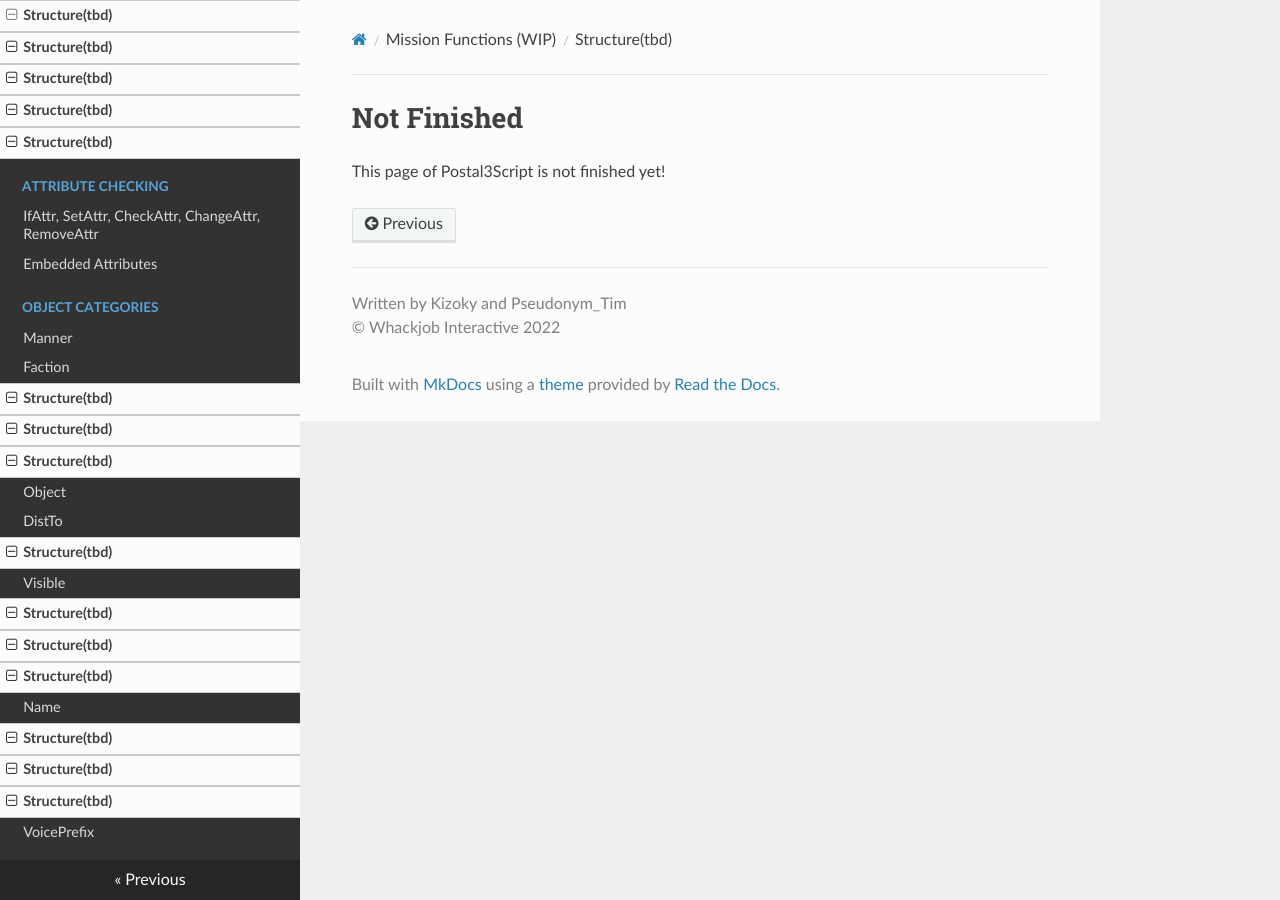
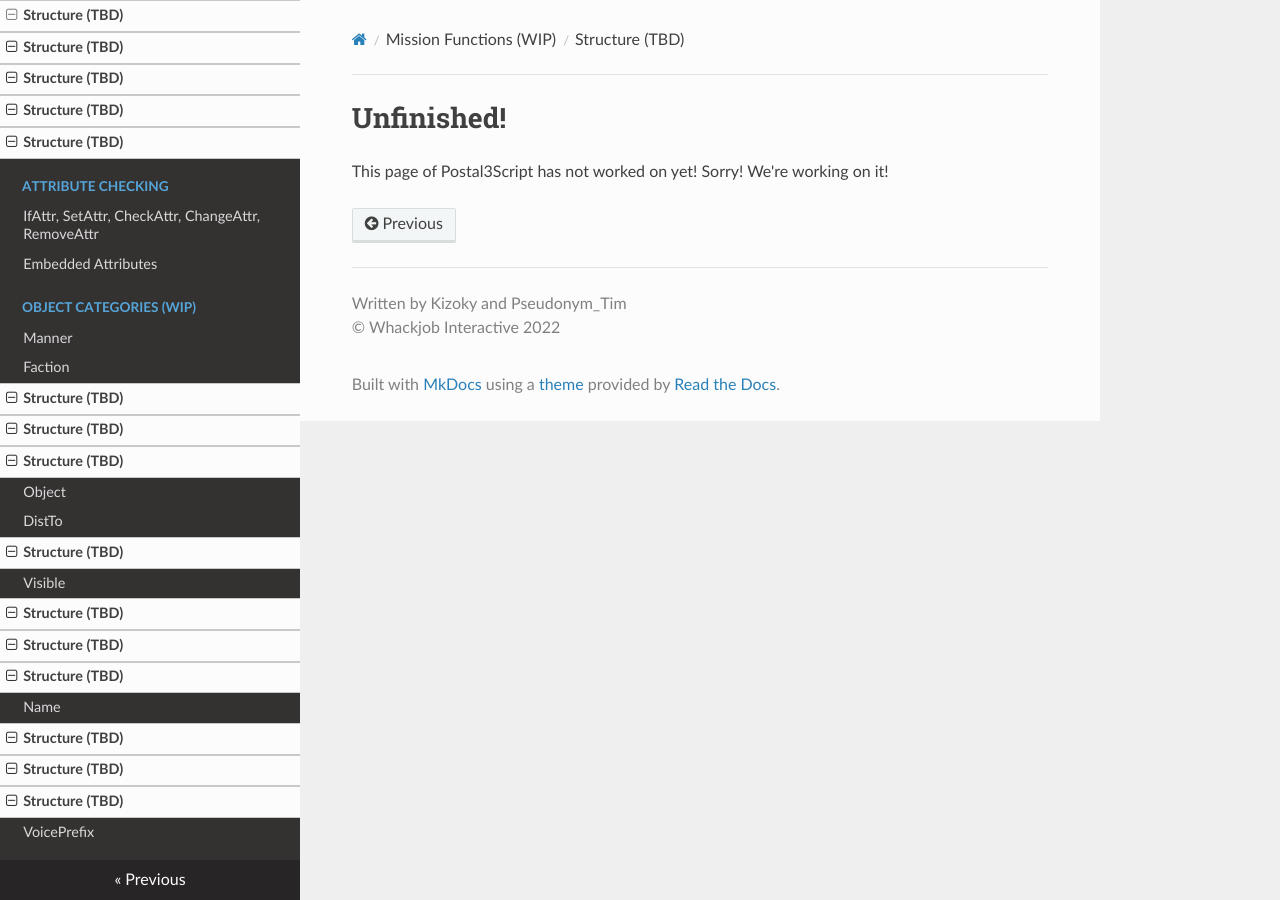
Before and after one commit to WhackJobInt/postal3scriptdocs, an MkDocs documentation site: the page built from docs/TBD.md, in a window 1280 px wide. Built offline with MkDocs 1.6.1, drawn with Linux system fonts in a browser that asks for light colours; nearby versions of some CDN libraries; some of the changed lines change nothing that is shown.

Commit message:
Update WIP/TBD stuff

```diff
--- a/docs/TBD.md
+++ b/docs/TBD.md
@@ -1,2 +1,2 @@
-# Not Finished
-<p>This page of Postal3Script is not finished yet!
+# Unfinished!
+<p>This page of Postal3Script has not worked on yet! Sorry! We're working on it!
--- a/mkdocs.yml
+++ b/mkdocs.yml
@@ -4,73 +4,73 @@ site_description: Postal3Script
 copyright: Written by Kizoky and Pseudonym_Tim <br>© Whackjob Interactive 2022<br>ㅤ
 site_url: https://kizoky.github.io/postal3script
 nav:
-    - 'Postal3Script':
+    - 'Postal3Script (WIP)':
         - 'What is Postal3Script?': 'index.md'
-        - 'Structure(tbd)': 'TBD.md'
-        - 'States(tbd)': 'TBD.md'
-        - 'Patterns(tbd)': 'TBD.md'
-        - 'Blocks(tbd)': 'TBD.md'
-        - 'Events(tbd)': 'TBD.md'
+        - 'Structure (TBD)': 'TBD.md'
+        - 'States (TBD)': 'TBD.md'
+        - 'Patterns (TBD)': 'TBD.md'
+        - 'Blocks (TBD)': 'TBD.md'
+        - 'Events (TBD)': 'TBD.md'
     - 'Attribute Checking':
         - 'IfAttr, SetAttr, CheckAttr, ChangeAttr, RemoveAttr': 'attributes.md'
         - 'Embedded Attributes': 'embedattributes.md'
-    - 'Object Categories':
+    - 'Object Categories (WIP)':
         - 'Manner': 'manner.md'
         - 'Faction': 'faction.md'
-        - 'ItemType(tbd)': 'TBD.md'
-        - 'String(tbd)': 'TBD.md'
-        - 'Timer(tbd)': 'TBD.md'
+        - 'ItemType (TBD)': 'TBD.md'
+        - 'String (TBD)': 'TBD.md'
+        - 'Timer (TBD)': 'TBD.md'
         - 'Object': 'object.md'
         - 'DistTo': 'distto.md'
-        - 'AngleTo(tbd)': 'TBD.md'
+        - 'AngleTo (TBD)': 'TBD.md'
         - 'Visible': 'visible.md'
-        - 'HasWeapon(tbd)': 'TBD.md'
-        - 'RelationTo(tbd)': 'TBD.md'
-        - 'Relation(tbd)': 'TBD.md'
+        - 'HasWeapon (TBD)': 'TBD.md'
+        - 'RelationTo (TBD)': 'TBD.md'
+        - 'Relation (TBD)': 'TBD.md'
         - 'Name': 'name.md'
-        - 'Ammo(tbd)': 'TBD.md'
-        - 'Ignore(tbd)': 'TBD.md'
-        - 'Karma(tbd)': 'TBD.md'
+        - 'Ammo (TBD)': 'TBD.md'
+        - 'Ignore (TBD)': 'TBD.md'
+        - 'Karma (TBD)': 'TBD.md'
         - 'VoicePrefix': 'voiceprefix.md'
     - 'Functions (WIP)':
-        - 'Effect': 'TBD.md'
+        - 'Effect (TBD)': 'TBD.md'
         - 'Say': 'say.md'
-        - 'FireEvent, FireEventEX, FireUser, FireInput, AreaEvent, EntFireUser, EntFireInput': 'TBD.md'
-        - 'State, Pattern, ExecutePattern': 'TBD.md'
-        - 'SetSquad, SetSquadRelation, RemoveSquadRelation, RallySquad, DesertSquad': 'TBD.md'
-        - 'SetHintGroup, SetAreaGroup, SetLeanGroup, AvoidProhibitedArea': 'TBD.md'
-        - 'TargetEnemy, TargetPlayer, TargetCaller, TargetItem, TargetAnchor, TargetVehicle, TargetHostage, TargetCrosshair, TargetEntByName, ResetTarget, IgnoreTarget, SetTarget': 'TBD.md'
-        - 'TargetToMem, TargetFromMem, CallerToMem, ClearMem, SendTarget2Caller': 'TBD.md'
-        - 'SetActPack': 'TBD.md'
-        - 'FreeMovement, FreeMovementParams, MoveToLean, MoveToTarget, MoveToTargetLKP, MoveToNode': 'TBD.md'
-        - 'Wait, WaitForEnd, Repeat': 'TBD.md'
-        - 'Gesture, ResetGesture, ResetSequence': 'TBD.md'
-        - 'Turn, TurnSpeed': 'TBD.md'
-        - 'Aim, Senses, Snatch, Unsnatch, Crouch, Face, Lean, Follow, LookAt, HolsterWeapon, Anchor, Busy, Fear, Hate, CatDervish, PlayerFriendly, LookOut': 'TBD.md'
-        - 'Headblob': 'TBD.md'
-        - 'StateMatrix': 'TBD.md'
-        - 'CallState, CallPattern': 'TBD.md'
-        - 'EmitSound': 'TBD.md'
-        - 'Item, SpawnItem': 'TBD.md'
-        - 'Weapon, Reload, ThrowGrenade': 'TBD.md'
-        - 'Relationship': 'TBD.md'
-        - 'EnterVehicle': 'TBD.md'
-        - 'Hit': 'TBD.md'
-        - 'Arm': 'TBD.md'
-        - 'AssistTarget, AssistEnemy, ArrestTarget, BusyTarget, CheckTarget, CheckLOS': 'TBD.md'
-        - 'NPC': 'TBD.md'
-        - 'Push': 'TBD.md'
-        - 'StunOut': 'TBD.md'
-        - 'EnableGibs': 'TBD.md'
-        - 'StoreActivityPattern, ExecuteActivityPattern, ClearActivityPattern': 'TBD.md'
-        - 'TravelByPathTrack': 'TBD.md'
-        - 'AddFluid': 'TBD.md'
+        - 'FireEvent, FireEventEX, FireUser, FireInput, AreaEvent, EntFireUser, EntFireInput (TBD)': 'TBD.md'
+        - 'State, Pattern, ExecutePattern (TBD)': 'TBD.md'
+        - 'SetSquad, SetSquadRelation, RemoveSquadRelation, RallySquad, DesertSquad (TBD)': 'TBD.md'
+        - 'SetHintGroup, SetAreaGroup, SetLeanGroup, AvoidProhibitedArea (TBD)': 'TBD.md'
+        - 'TargetEnemy, TargetPlayer, TargetCaller, TargetItem, TargetAnchor, TargetVehicle, TargetHostage, TargetCrosshair, TargetEntByName, ResetTarget, IgnoreTarget, SetTarget (TBD)': 'TBD.md'
+        - 'TargetToMem, TargetFromMem, CallerToMem, ClearMem, SendTarget2Caller (TBD)': 'TBD.md'
+        - 'SetActPack (TBD)': 'TBD.md'
+        - 'FreeMovement, FreeMovementParams, MoveToLean, MoveToTarget, MoveToTargetLKP, MoveToNode (TBD)': 'TBD.md'
+        - 'Wait, WaitForEnd, Repeat (TBD)': 'TBD.md'
+        - 'Gesture, ResetGesture, ResetSequence (TBD)': 'TBD.md'
+        - 'Turn, TurnSpeed (TBD)': 'TBD.md'
+        - 'Aim, Senses, Snatch, Unsnatch, Crouch, Face, Lean, Follow, LookAt, HolsterWeapon, Anchor, Busy, Fear, Hate, CatDervish, PlayerFriendly, LookOut (TBD)': 'TBD.md'
+        - 'Headblob (TBD)': 'TBD.md'
+        - 'StateMatrix (TBD)': 'TBD.md'
+        - 'CallState, CallPattern (TBD)': 'TBD.md'
+        - 'EmitSound (TBD)': 'TBD.md'
+        - 'Item, SpawnItem (TBD)': 'TBD.md'
+        - 'Weapon, Reload, ThrowGrenade (TBD)': 'TBD.md'
+        - 'Relationship (TBD)': 'TBD.md'
+        - 'EnterVehicle (TBD)': 'TBD.md'
+        - 'Hit (TBD)': 'TBD.md'
+        - 'Arm (TBD)': 'TBD.md'
+        - 'AssistTarget, AssistEnemy, ArrestTarget, BusyTarget, CheckTarget, CheckLOS (TBD)': 'TBD.md'
+        - 'NPC (TBD)': 'TBD.md'
+        - 'Push (TBD)': 'TBD.md'
+        - 'StunOut (TBD)': 'TBD.md'
+        - 'EnableGibs (TBD)': 'TBD.md'
+        - 'StoreActivityPattern, ExecuteActivityPattern, ClearActivityPattern (TBD)': 'TBD.md'
+        - 'TravelByPathTrack (TBD)': 'TBD.md'
+        - 'AddFluid (TBD)': 'TBD.md'
     - 'Mission Functions (WIP)':
-        - 'AttributeProgressBar': 'TBD.md'
-        - 'MissionLog, MissionSave, MissionBriefing': 'TBD.md'
-        - 'ShowMessage, ShowHint': 'TBD.md'
-        - 'EndMission': 'TBD.md'
-        - 'PlayerKarma': 'TBD.md'
-        - 'PlayVideo': 'TBD.md'
-        - 'OpenDialog (YesNo)': 'TBD.md'
+        - 'AttributeProgressBar (TBD)': 'TBD.md'
+        - 'MissionLog, MissionSave, MissionBriefing (TBD)': 'TBD.md'
+        - 'ShowMessage, ShowHint (TBD)': 'TBD.md'
+        - 'EndMission (TBD)': 'TBD.md'
+        - 'PlayerKarma (TBD)': 'TBD.md'
+        - 'PlayVideo (TBD)': 'TBD.md'
+        - 'OpenDialog  (TBD)': 'TBD.md'
 theme: readthedocs
```
